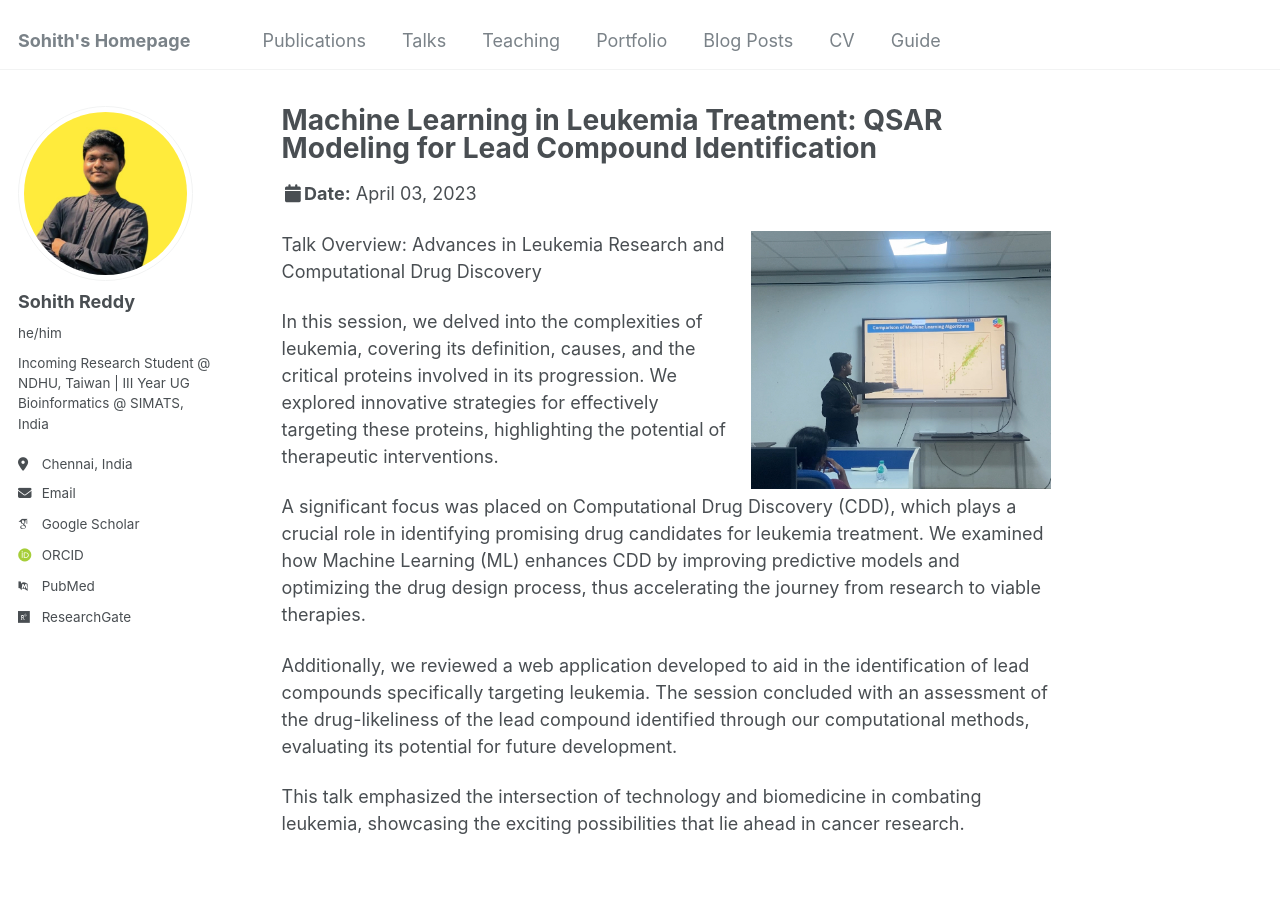
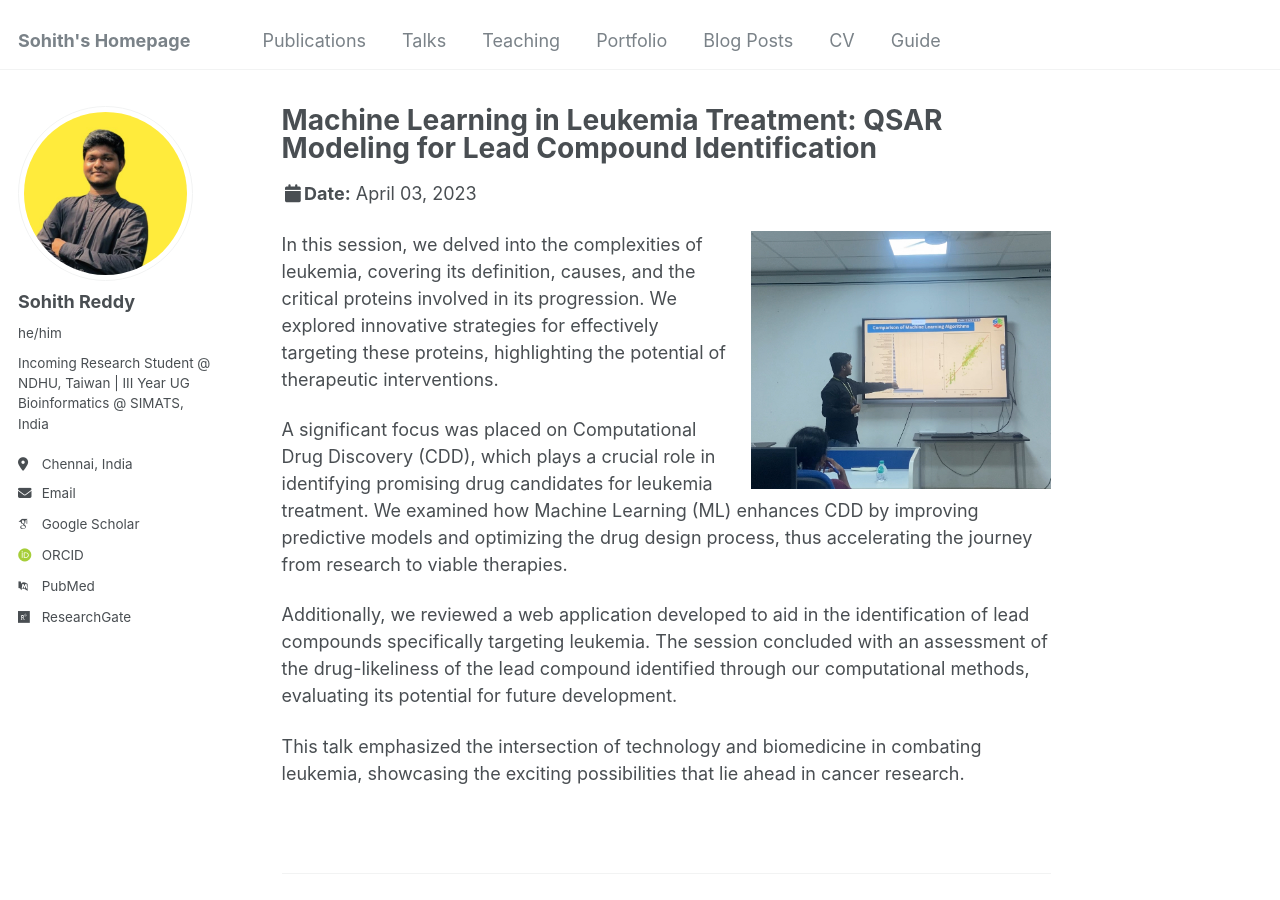
Before and after one commit to sohithpydev/sohith, a Jekyll site: the page built from _talks/2024-04-03.md, in a window 1280 px wide and 900 px high. Built offline with Jekyll 4.4.1, drawn with Linux system fonts in a browser that asks for light colours; some web fonts are replaced.

Commit message:
Update 2024-04-03.md

```diff
--- a/_talks/2024-04-03.md
+++ b/_talks/2024-04-03.md
@@ -8,8 +8,6 @@
 location: "Tirupati, Andhra Pradesh"
 ---
 ![Talks](/images/conference_spmvv_3.jpg){: .align-right width="300px"}
-Talk Overview: Advances in Leukemia Research and Computational Drug Discovery
-
 In this session, we delved into the complexities of leukemia, covering its definition, causes, and the critical proteins involved in its progression. We explored innovative strategies for effectively targeting these proteins, highlighting the potential of therapeutic interventions.
 
 A significant focus was placed on Computational Drug Discovery (CDD), which plays a crucial role in identifying promising drug candidates for leukemia treatment. We examined how Machine Learning (ML) enhances CDD by improving predictive models and optimizing the drug design process, thus accelerating the journey from research to viable therapies.
```
